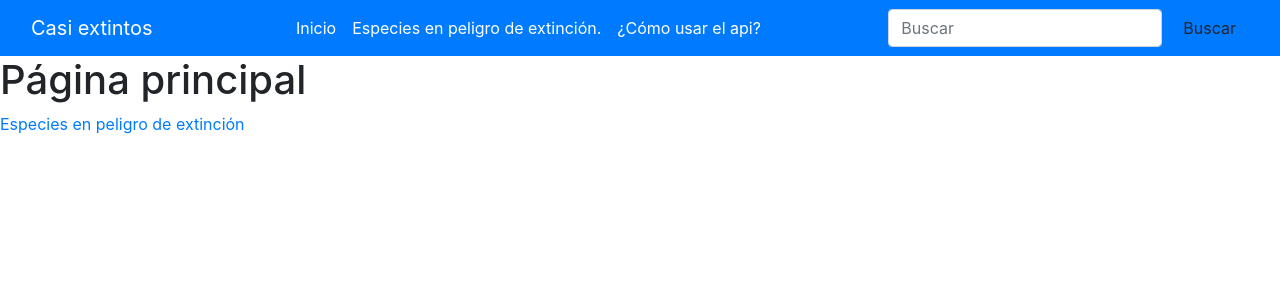
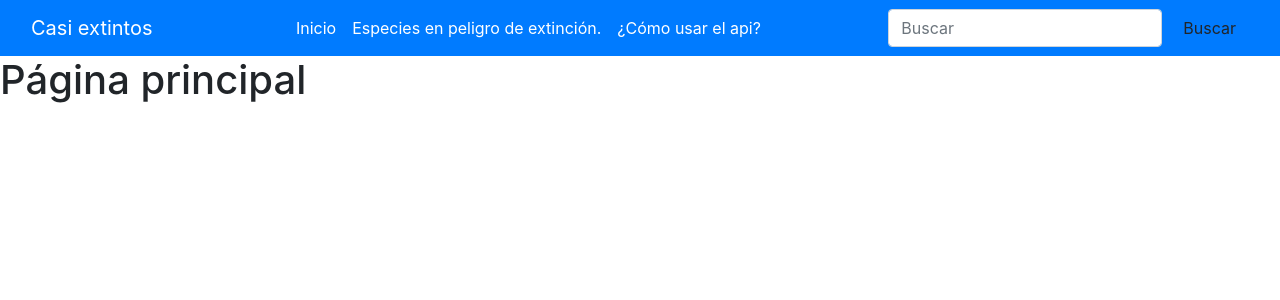
Before and after one commit to Jovana-ch/Hackathon-, a React (Create React App) app: page / in a window 1280 px wide. Shown: the top 300 px of the page. Built offline with nearby package versions, Linux system fonts and the light colour scheme.

Commit message:
Quitando elemento a  de HomeComponent

```diff
--- a/src/components/Home/HomeComponent.js
+++ b/src/components/Home/HomeComponent.js
@@ -9,7 +9,6 @@ export default class HomeComponent extends React.Component{
         return(
             <div>
                 <h1>Página principal</h1>
-                <a href="/especies">Especies en peligro de extinción</a>
             </div>
         );
     }
```
